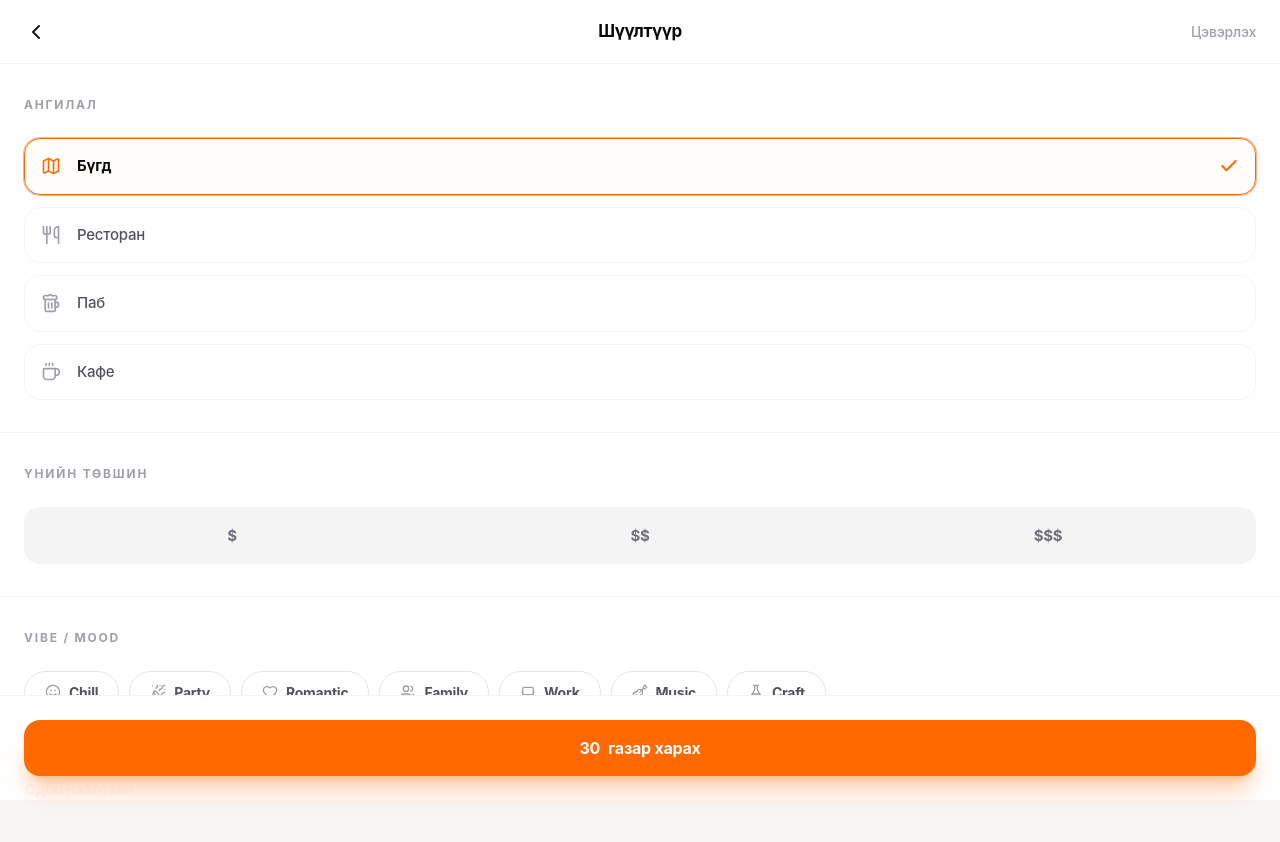
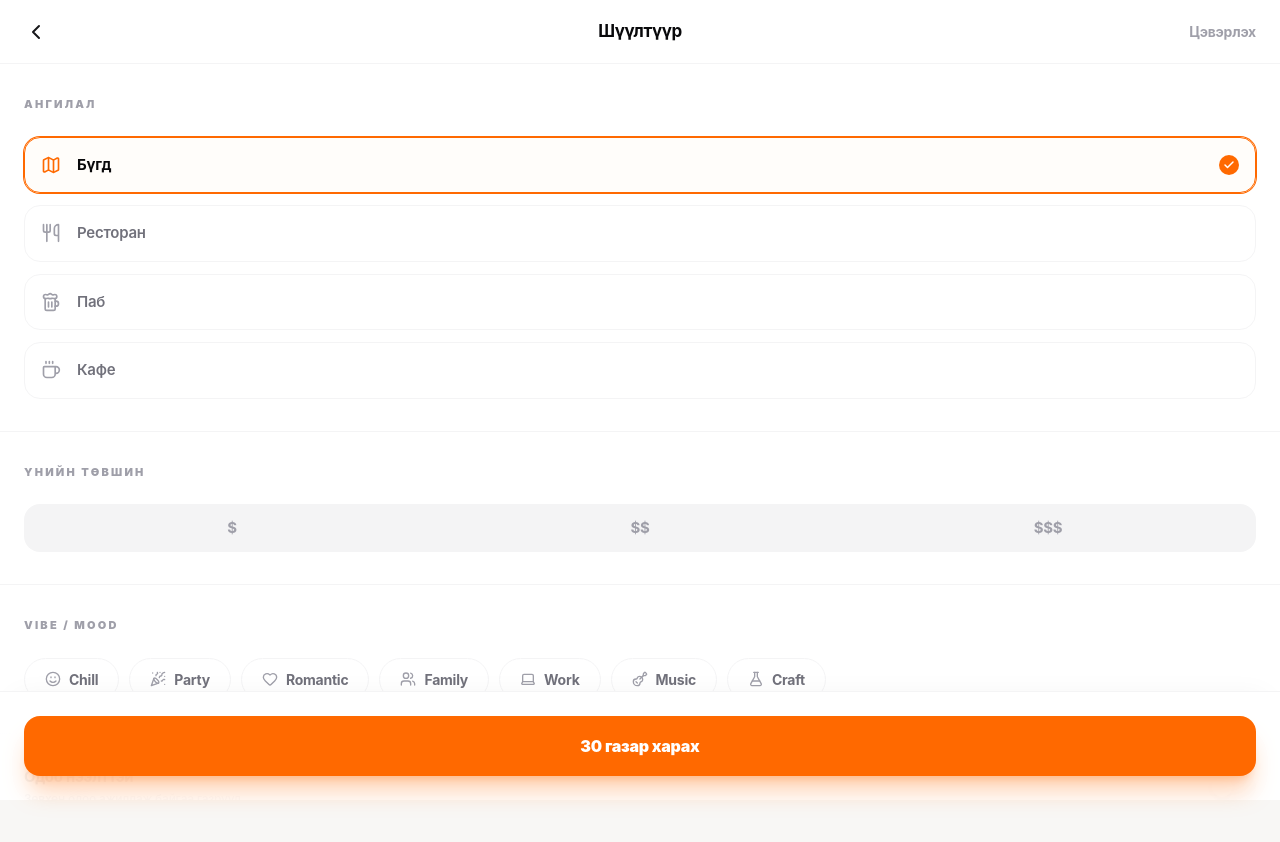
Before and after one commit to mxnkbatr/ichko, a React (Vite) app: page /filters in a window 1280 px wide. Shown: the top 842 px of the page. Built offline with nearby package versions, Linux system fonts and the light colour scheme.

Commit message:
feat: master filter page with premium apple-style UI

```diff
--- a/src/pages/FiltersPage.tsx
+++ b/src/pages/FiltersPage.tsx
@@ -7,6 +7,7 @@ import { motion, AnimatePresence } from 'framer-motion'
 import { cn } from '../lib/cn'
 import { places as allPlaces, type VibeTag } from '../data/places'
 import { applyFilters, clearAllFilters, parseFilterState, writeAdvancedToParams } from '../lib/filters'
+import { useMemo } from 'react'
 
 const CATS = [
   { id: 'all' as const, icon: Map, label: 'Бүгд' },
@@ -27,7 +28,7 @@ const VIBES: { id: VibeTag; icon: any; label: string }[] = [
 
 function SectionHeader({ children }: { children: React.ReactNode }) {
   return (
-    <h3 className="mb-6 text-[12px] font-bold uppercase tracking-[0.15em] text-zinc-400">
+    <h3 className="mb-6 text-[11px] font-black uppercase tracking-[0.2em] text-zinc-400">
       {children}
     </h3>
   )
@@ -38,7 +39,11 @@ export function FiltersPage() {
   const nav = useNavigate()
 
   const f = parseFilterState(params)
-  const results = applyFilters(allPlaces, f)
+
+  const resultsCount = useMemo(() => {
+    return applyFilters(allPlaces, f).length
+  }, [f])
+
   const adv = {
     openNow: f.openNow,
     minRating: f.minRating,
@@ -68,14 +73,14 @@ export function FiltersPage() {
 
   return (
     <motion.div
-      initial={{ y: '100%', opacity: 0 }}
-      animate={{ y: 0, opacity: 1 }}
-      exit={{ y: '100%', opacity: 0 }}
+      initial={{ opacity: 0, y: 100 }}
+      animate={{ opacity: 1, y: 0 }}
+      exit={{ opacity: 0, y: 100 }}
       transition={{ type: 'spring', damping: 30, stiffness: 300 }}
       className="fixed inset-0 z-50 flex flex-col bg-white dark:bg-zinc-950"
     >
-      {/* ── HEADER ── */}
-      <header className="sticky top-0 z-10 flex h-16 items-center justify-between border-b border-zinc-100 bg-white/90 px-4 backdrop-blur-xl dark:border-white/5 dark:bg-zinc-900/90">
+      {/* ── HEADER ─────────────────────────────────────────────── */}
+      <header className="sticky top-0 z-20 flex h-16 items-center justify-between border-b border-zinc-100 bg-white/90 px-4 backdrop-blur-xl dark:border-white/5 dark:bg-zinc-900/90">
         <div className="flex w-20 items-center">
           <button
             onClick={() => nav(-1)}
@@ -92,17 +97,17 @@ export function FiltersPage() {
         <div className="flex w-20 justify-end">
           <button
             onClick={() => setParams(clearAllFilters(params), { replace: true })}
-            className="px-2 text-[14px] font-medium text-zinc-400 transition hover:text-zinc-600 active:opacity-60 dark:hover:text-zinc-300"
+            className="px-2 text-[14px] font-bold text-zinc-400 transition hover:text-zinc-900 active:opacity-60 dark:hover:text-zinc-200"
           >
             Цэвэрлэх
           </button>
         </div>
       </header>
 
-      {/* ── CONTENT ── */}
+      {/* ── CONTENT ────────────────────────────────────────────── */}
       <div className="flex-1 overflow-y-auto pb-40">
 
-        {/* АНГИЛАЛ */}
+        {/* ANGIЛАЛ */}
         <section className="px-6 py-8 border-b border-zinc-100 dark:border-white/5">
           <SectionHeader>АНГИЛАЛ</SectionHeader>
           <div className="space-y-3">
@@ -114,53 +119,56 @@ export function FiltersPage() {
                   whileTap={{ scale: 0.98 }}
                   onClick={() => setParam('cat', c.id === 'all' ? '' : c.id)}
                   className={cn(
-                    "relative flex w-full items-center justify-between rounded-2xl border p-4 transition-all duration-300",
+                    "flex w-full items-center justify-between rounded-2xl border p-4 transition-all duration-300",
                     active
-                      ? "border-orange-500 bg-orange-50/30 ring-1 ring-orange-500/50 dark:bg-orange-500/10"
-                      : "border-zinc-100 bg-white hover:border-zinc-200 dark:border-white/5 dark:bg-transparent"
+                      ? "border-orange-500 bg-orange-50/30 dark:bg-orange-500/10 ring-1 ring-orange-500"
+                      : "border-zinc-100 bg-white hover:border-zinc-200 dark:bg-white/5 dark:border-white/10"
                   )}
                 >
                   <span className={cn(
                     "flex items-center gap-4 text-[15px]",
-                    active ? "font-bold text-zinc-950 dark:text-white" : "font-medium text-zinc-600 dark:text-zinc-400"
+                    active ? "font-bold text-zinc-950 dark:text-white" : "font-semibold text-zinc-500 dark:text-zinc-400"
                   )}>
                     <c.icon className={cn("h-5 w-5", active ? "text-orange-500" : "text-zinc-400")} />
                     {c.label}
                   </span>
-                  {active && <Check className="h-5 w-5 text-orange-500 stroke-[2.5px]" />}
+                  {active && (
+                    <div className="flex h-5 w-5 items-center justify-center rounded-full bg-orange-500">
+                      <Check className="h-3 w-3 text-white stroke-[3px]" />
+                    </div>
+                  )}
                 </motion.button>
               )
             })}
           </div>
         </section>
 
-        {/* ҮНИЙН ТӨВШИН */}
+        {/* ҮНИЙН ТӨВШИН - Segmented Control */}
         <section className="px-6 py-8 border-b border-zinc-100 dark:border-white/5">
           <SectionHeader>ҮНИЙН ТӨВШИН</SectionHeader>
-          <div className="flex rounded-2xl bg-zinc-100 p-1 dark:bg-white/5">
+          <div className="flex h-12 rounded-2xl bg-zinc-100 p-1 dark:bg-white/5">
             {[1, 2, 3].map(lvl => {
               const key = `p${lvl}` as 'price1' | 'price2' | 'price3'
               const active = adv[key]
               return (
-                <motion.button
+                <button
                   key={lvl}
-                  whileTap={{ scale: 0.98 }}
                   onClick={() => setAdv({ [key]: !active })}
                   className={cn(
-                    "flex-1 rounded-xl py-3 text-center transition-all duration-300",
+                    "flex flex-1 items-center justify-center rounded-[14px] text-[15px] font-bold transition-all",
                     active
                       ? "bg-white text-orange-600 shadow-sm dark:bg-zinc-800 dark:text-orange-400"
-                      : "text-zinc-500 hover:text-zinc-800 dark:hover:text-zinc-300"
+                      : "text-zinc-400 hover:text-zinc-600 dark:hover:text-zinc-200"
                   )}
                 >
-                  <span className="text-[15px] font-bold">{'$'.repeat(lvl)}</span>
-                </motion.button>
+                  {'$'.repeat(lvl)}
+                </button>
               )
             })}
           </div>
         </section>
 
-        {/* VIBE / MOOD */}
+        {/* VIBE / MOOD - Chips */}
         <section className="px-6 py-8 border-b border-zinc-100 dark:border-white/5">
           <SectionHeader>VIBE / MOOD</SectionHeader>
           <div className="flex flex-wrap gap-2.5">
@@ -172,10 +180,10 @@ export function FiltersPage() {
                   whileTap={{ scale: 0.96 }}
                   onClick={() => toggleVibe(v.id)}
                   className={cn(
-                    "flex items-center gap-2 rounded-full border px-5 py-2.5 text-[14px] font-bold transition-all duration-300",
+                    "flex items-center gap-2 rounded-full border px-5 py-2.5 text-[14px] font-bold transition-all",
                     active
-                      ? "border-orange-500 bg-orange-500 text-white shadow-lg shadow-orange-500/25"
-                      : "border-zinc-200 bg-white text-zinc-600 hover:border-zinc-300 dark:border-white/10 dark:bg-transparent dark:text-zinc-400"
+                      ? "border-orange-500 bg-orange-500 text-white shadow-lg shadow-orange-500/20"
+                      : "border-zinc-100 bg-white text-zinc-500 hover:border-zinc-200 dark:bg-white/5 dark:border-white/10 dark:text-zinc-400"
                   )}
                 >
                   <v.icon className={cn("h-4 w-4", active ? "text-white" : "text-zinc-400")} />
@@ -190,12 +198,12 @@ export function FiltersPage() {
         <section className="px-6 py-8 border-b border-zinc-100 flex items-center justify-between dark:border-white/5">
           <div>
             <h3 className="text-[15px] font-bold text-zinc-950 dark:text-white">Одоо нээлттэй</h3>
-            <p className="text-[12px] text-zinc-400 font-medium">Зөвхөн одоо ажиллаж байгаа газрууд</p>
+            <p className="text-[12px] text-zinc-400 mt-0.5 font-medium">Зөвхөн одоо ажиллаж байгаа газрууд</p>
           </div>
           <button
             onClick={() => setAdv({ openNow: !adv.openNow })}
             className={cn(
-              "relative h-7 w-12 rounded-full p-1 transition-colors duration-200",
+              "relative h-7 w-12 rounded-full p-1 transition-colors duration-300",
               adv.openNow ? "bg-orange-500" : "bg-zinc-200 dark:bg-zinc-800"
             )}
           >
@@ -211,7 +219,7 @@ export function FiltersPage() {
         {/* МИН. ҮНЭЛГЭЭ */}
         <section className="px-6 py-8">
           <SectionHeader>МИН. ҮНЭЛГЭЭ</SectionHeader>
-          <div className="flex items-center justify-between rounded-2xl bg-zinc-50 p-6 dark:bg-white/2">
+          <div className="flex items-center justify-between rounded-[2rem] bg-zinc-50 p-6 dark:bg-white/2">
             <div className="flex gap-2 text-[26px]">
               {[1, 2, 3, 4, 5].map(star => (
                 <button
@@ -233,25 +241,25 @@ export function FiltersPage() {
         </section>
       </div>
 
-      {/* ── FOOTER ── */}
-      <footer className="fixed bottom-0 left-0 right-0 border-t border-zinc-100 bg-white/95 p-6 backdrop-blur-2xl dark:border-white/5 dark:bg-zinc-950/95">
+      {/* ── STICKY FOOTER ACTION ──────────────────────────────── */}
+      <footer className="fixed bottom-0 left-0 right-0 border-t border-zinc-100 bg-white/90 p-6 backdrop-blur-2xl safe-area-bottom dark:border-white/5 dark:bg-zinc-950/90 shadow-[0_-8px_30px_-15px_rgba(0,0,0,0.06)]">
         <motion.button
           whileTap={{ scale: 0.98 }}
           onClick={() => nav(-1)}
-          className="w-full rounded-2xl bg-orange-500 py-4 text-[16px] font-bold text-white shadow-xl shadow-orange-500/30 transition hover:bg-orange-600"
+          className="relative flex h-[60px] w-full items-center justify-center overflow-hidden rounded-2xl bg-orange-500 text-[16px] font-black text-white shadow-xl shadow-orange-500/30 transition hover:bg-orange-600"
         >
           <AnimatePresence mode="wait">
             <motion.span
-              key={results.length}
+              key={resultsCount}
               initial={{ opacity: 0, y: 10 }}
               animate={{ opacity: 1, y: 0 }}
               exit={{ opacity: 0, y: -10 }}
-              className="inline-block"
+              transition={{ duration: 0.2 }}
+              className="flex items-center gap-2"
             >
-              {results.length}
+              {resultsCount} газар харах
             </motion.span>
           </AnimatePresence>
-          <span className="ml-2">газар харах</span>
         </motion.button>
       </footer>
     </motion.div>
```
